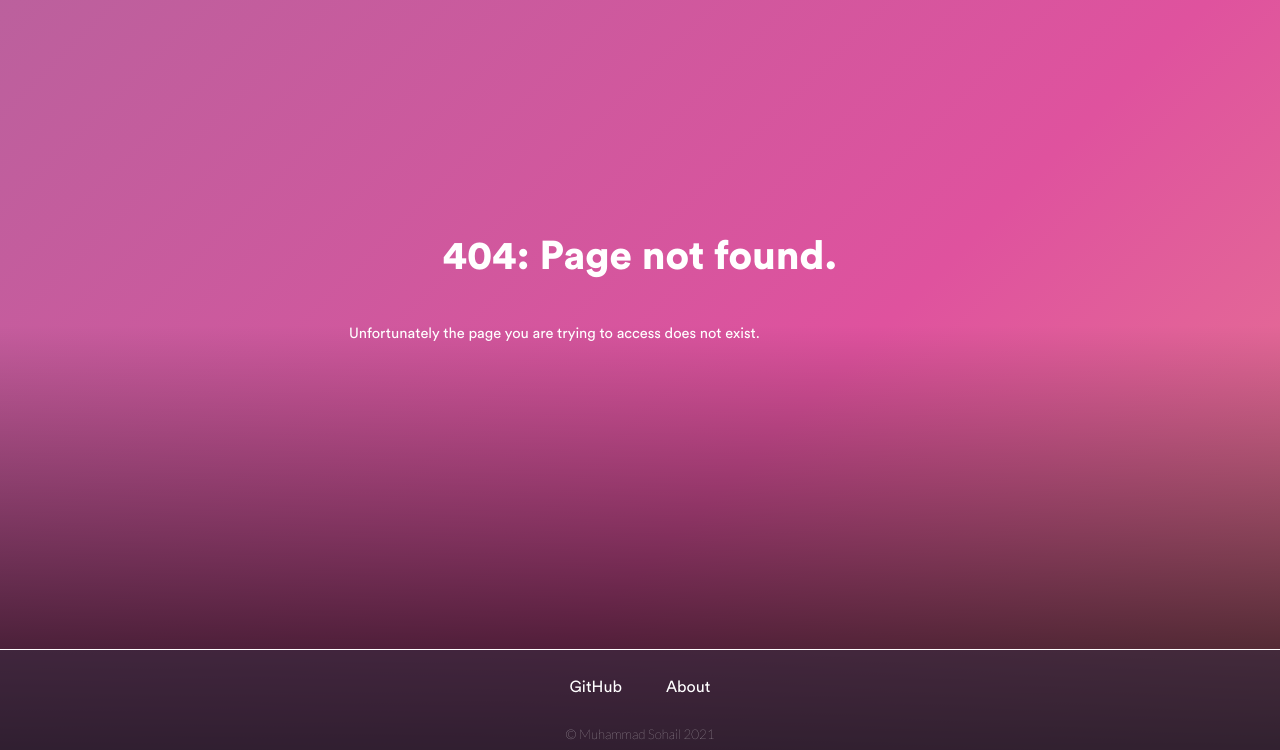
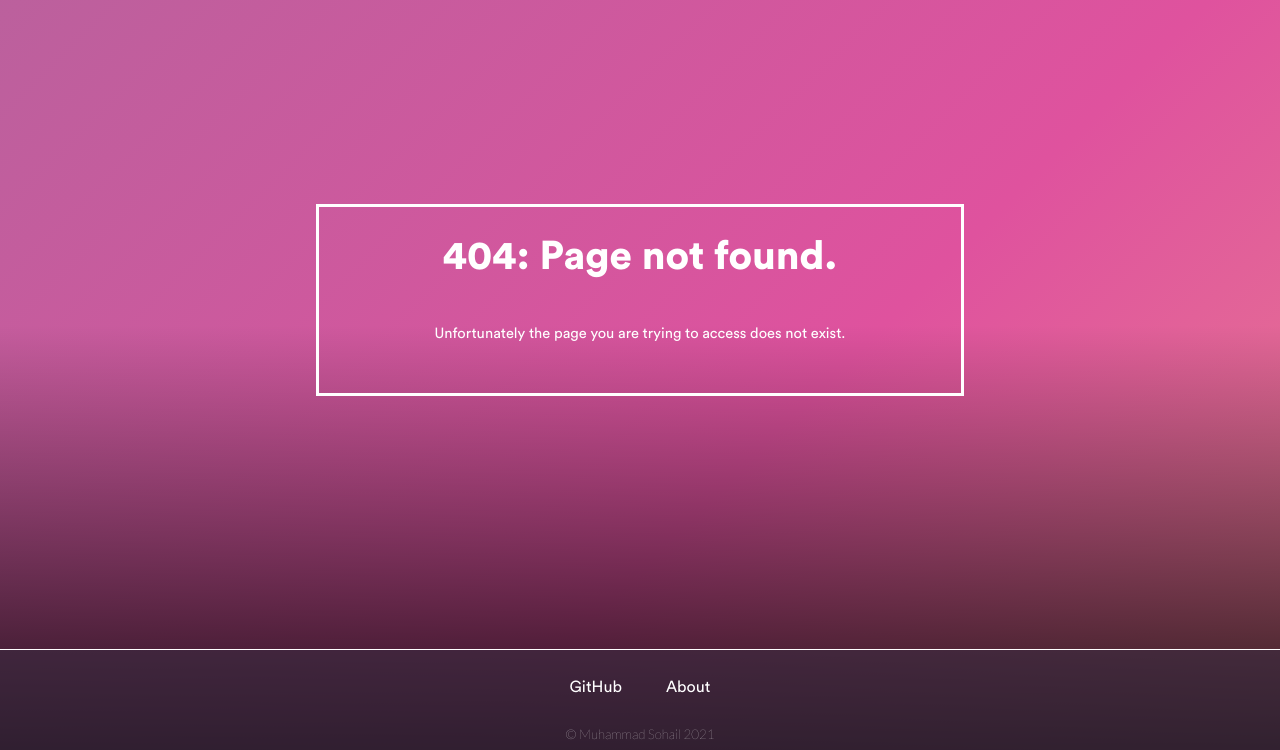
Before and after one commit to msohaill/wrappedify, a Django app: template pages/templates/pages/not_found_view.html in a window 1280 px wide. Shown: the part 100-850 px from the top of the page. Run offline with Django 4.2, Linux system fonts and the light colour scheme; the template is opened without the code that fills it, so the values that code supplies are empty; parts of the project's set-up code (start-up, migrations or seed data) failed here and were passed over.

Commit message:
Trying to customize error page

```diff
--- a/pages/templates/pages/not_found_view.html
+++ b/pages/templates/pages/not_found_view.html
@@ -1,12 +1,12 @@
 {% extends 'pages/pre_base.html' %}
 {% load static %}
 
-{% block title %}Insufficient data{% endblock %}
+{% block title %}Page Not Found{% endblock %}
 {% block bannerlink %}href="/" {% endblock %}
 
 {% block main %}
-<div style="width: 100%; display:flex; flex-direction:column; justify-content:center; align-items:center; text-align:justify">
+<div style="margin: auto; width:50%; display:flex; flex-direction:column; justify-content:flex-start; align-items:center; text-align:center; padding:30px; border: 3px solid white">
     <h1>404: Page not found.</h1>
-    <p style="font-size:11pt; width: 50%">Unfortunately the page you are trying to access does not exist.</p>
+    <p style="font-size:11pt">Unfortunately the page you are trying to access does not exist.</p>
 </div>
 {% endblock %}
--- a/src/analysis.py
+++ b/src/analysis.py
@@ -30,7 +30,6 @@ class StreamingHistory:
 
         self.data = tuple(song for song in self.data if
                           song['endTime'].year == self.year and song['msPlayed'] > 30000)
-
 
     def activity_by_month(self) -> dict:
         months = {month: 0 for month in range(1, 13)}
--- a/wrappedify/urls.py
+++ b/wrappedify/urls.py
@@ -16,7 +16,7 @@ Including another URLconf
 from django.contrib import admin
 from django.urls import path
 from pages.views import home_view, start_view, processing_view, set_timezone, get_progress, data_view, sign_in, \
-    insufficient_view
+    insufficient_view, not_found_view
 
 handler404 = 'pages.views.not_found_view'
 
```
